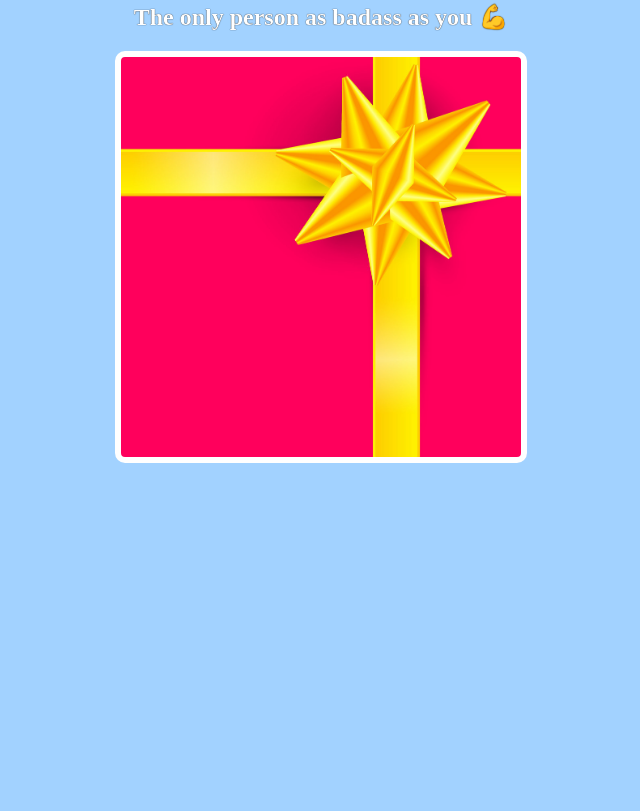
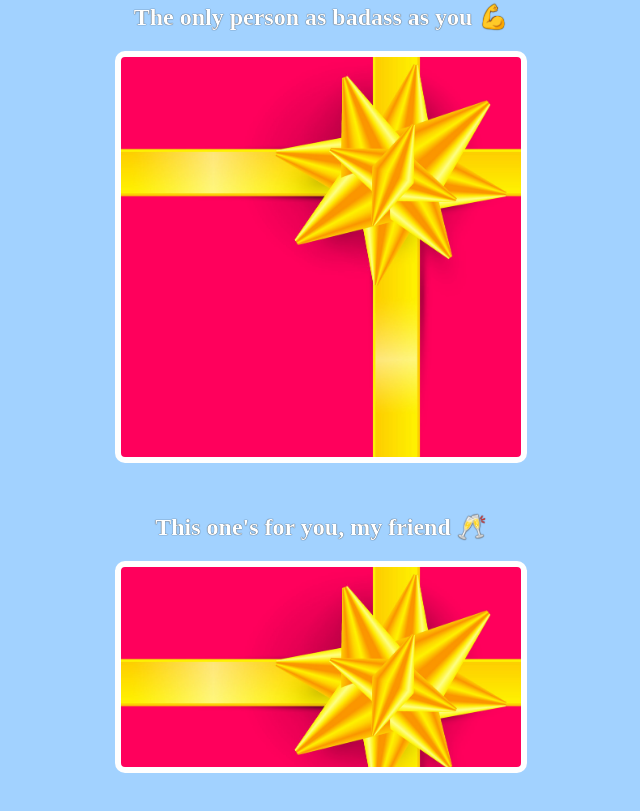
Before and after one commit to Frankrazy/Birthday-gift-site, a website built with Vite: page index.html in a window 1280 px wide. Shown: the part 1971-2782 px from the top of the page, without its empty margins (319-959 px from the left). Before the commit the page ends 2484 px from the top, so only its background shows below. Built offline with nearby package versions, Linux system fonts and the light colour scheme; a web font is replaced by a local one.

Commit message:
creating the final gift

```diff
--- a/index.html
+++ b/index.html
@@ -34,5 +34,9 @@
             <h2 class="gift-title">The only person as badass as you 💪</h2>
             <div class="gift-img" id="gift-img-badass"></div>
         </div>
+        <div class="gift-section">
+            <h2 class="gift-title">This one's for you, my friend 🥂</h2>
+            <div class="gift-img" id="gift-img-cheers"></div>
+        </div>
     </body>
 </html>
--- a/styles.css
+++ b/styles.css
@@ -74,3 +74,11 @@
 #gift-img-badass:hover {
     background-image: url("images/badass.gif");
 }
+
+#gift-img-cheers {
+   height: 200px;
+}
+
+#gift-img-cheers:hover {
+   background: url('images/cheers.gif');
+}
```
Also changed, not shown: 1 other file.
